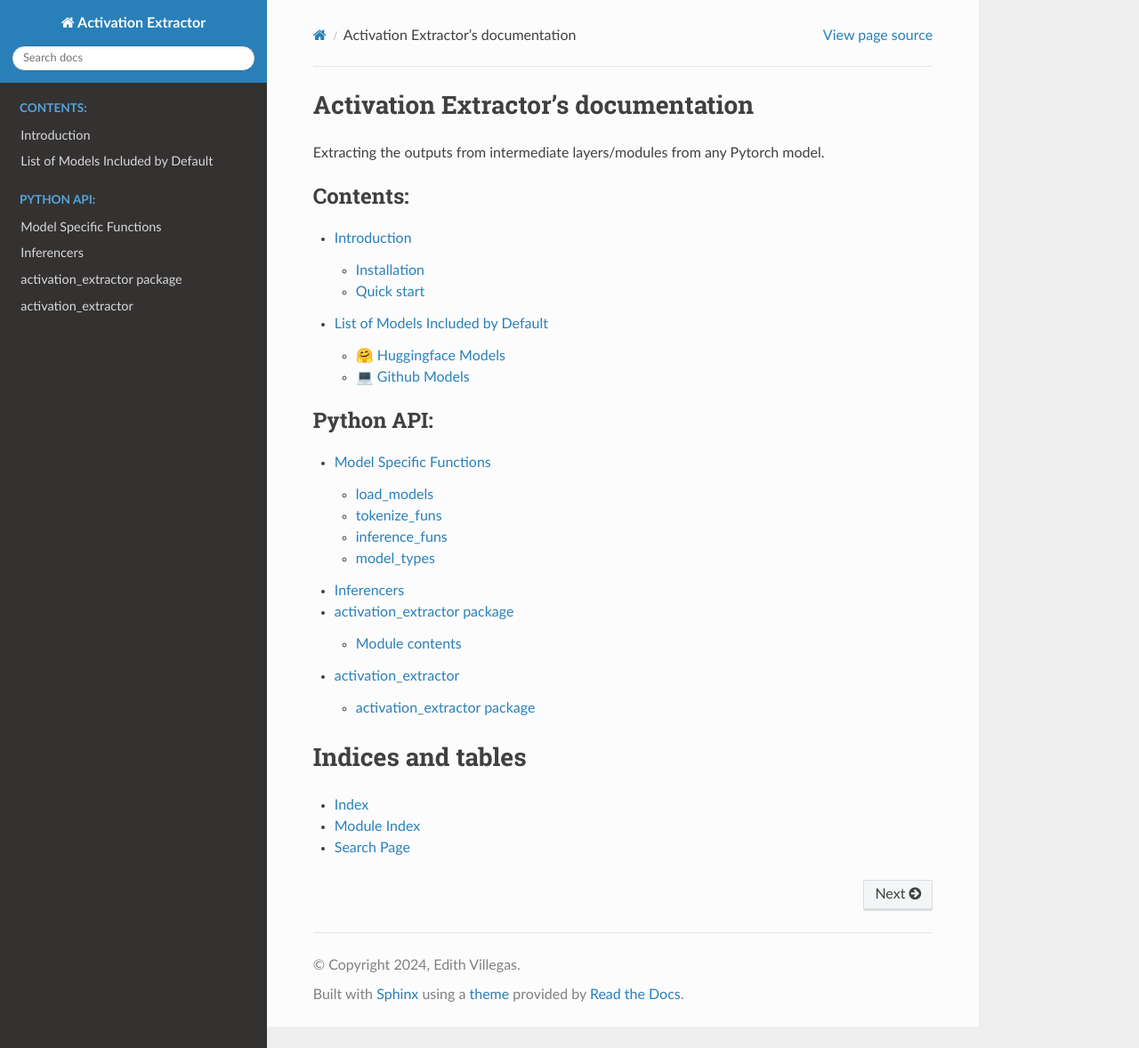
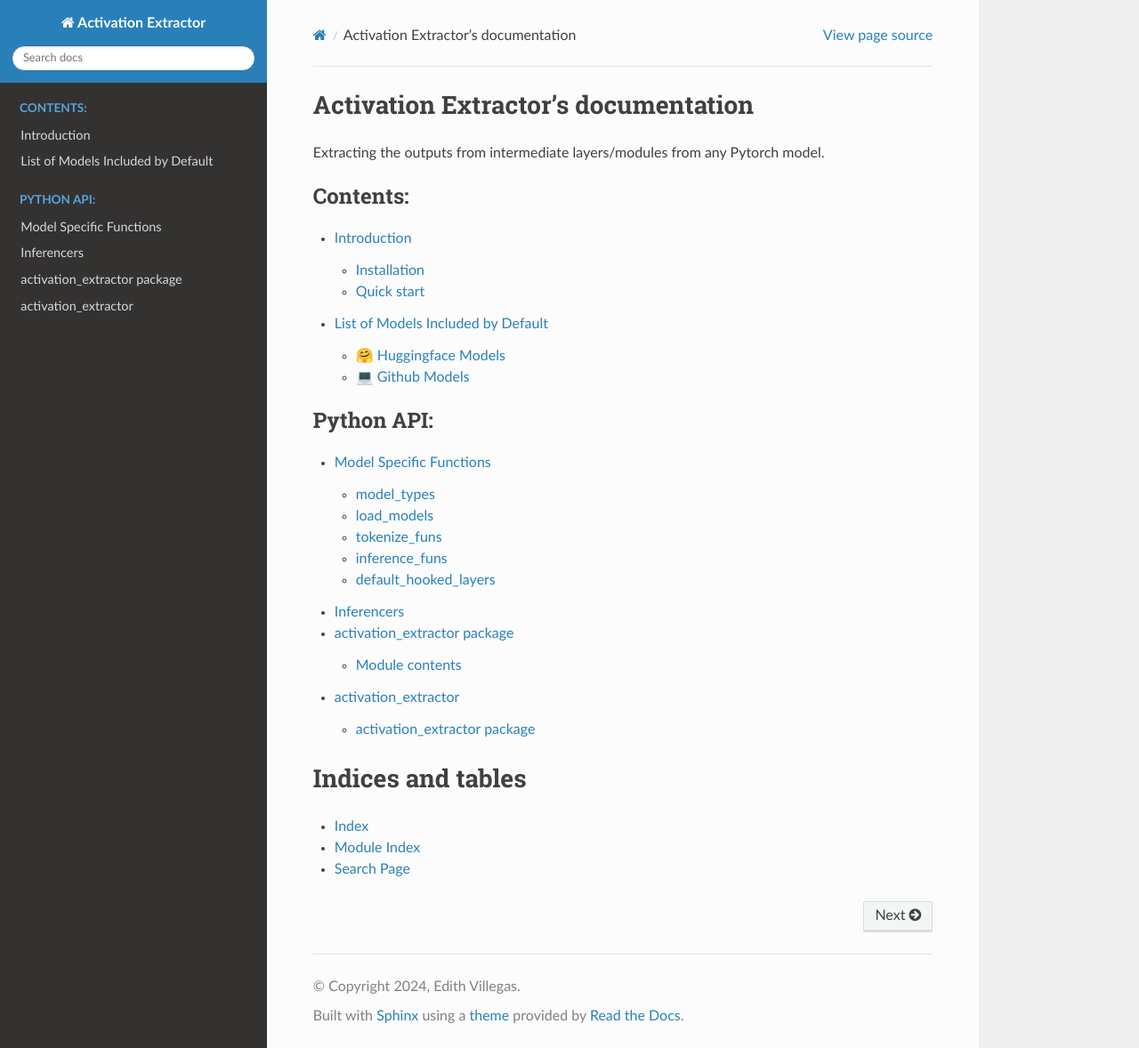
Before and after one commit to edithvillegas/activation-extractor, a Sphinx documentation site: the page built from docs/source/index.rst, in a window 1280 px wide and 1178 px high. Shown: the whole window at 89% size. Built offline with Sphinx 7.4.7 and the Read the Docs theme 2.0.0, drawn with Linux system fonts in a browser that asks for light colours; some of the changed lines change nothing that is shown.

Commit message:
added default layers to hook

```diff
--- a/docs/source/api/model_functions.rst
+++ b/docs/source/api/model_functions.rst
@@ -4,6 +4,12 @@
 This module contains wrappers to load, tokenize and perform inference on models included by default on the ``model_types`` list so that they can all be called with a uniform API.
 
 This is where new models can be included in the code.
+
+model_types
+***************
+
+..  automodule:: activation_extractor.model_functions.model_types
+    :members:
 
 load_models
 *************
@@ -23,8 +29,8 @@
 ..  automodule:: activation_extractor.model_functions.inference_funs
     :members:
 
-model_types
+default_hooked_layers
 ***************
 
-..  automodule:: activation_extractor.model_functions.model_types
+..  automodule:: activation_extractor.model_functions.default_hooked_layers
     :members:
```
